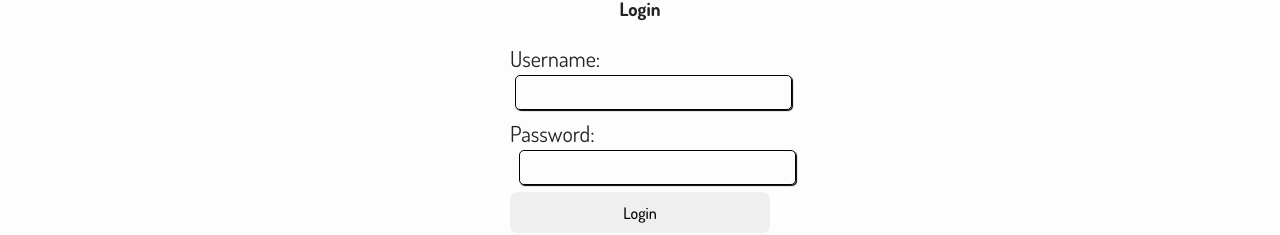
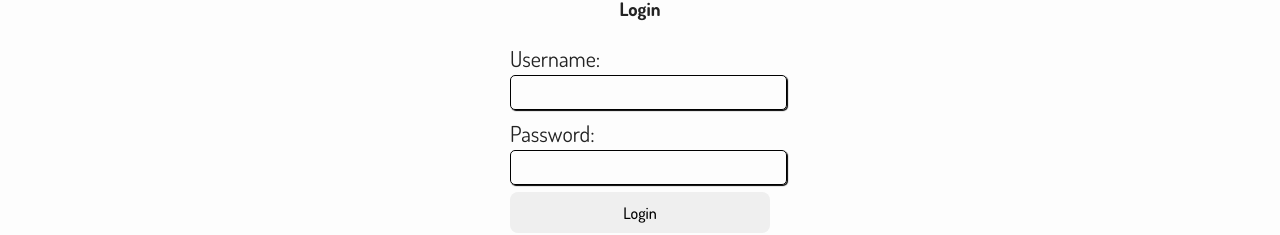
Before and after one commit to RAllen30044/HealthyBaby, a React (Vite) app: page / in a window 1280 px wide. Shown: the part 389-624 px from the top of the page. Built offline with nearby package versions, Linux system fonts and the light colour scheme; no server answers; the HTML template or start-up script is replaced by a standard one; a web font is replaced by a local one.

Commit message:
Imporved landing page error handling UI

```diff
--- a/callApis.ts
+++ b/callApis.ts
@@ -22,7 +22,9 @@ export type authorizationType = {
   authorization: (username: string, password: string) => tokenInfoType;
 };
 
-export const baseUrl = "https://healthybabybackend.fly.dev";
+const deployedUrl = "https://healthybabybackend.fly.dev";
+// const localUrl = "http://localhost:3000";
+export const baseUrl = `${deployedUrl}`;
 export const firstChildUrl = `${baseUrl}/firstChild`;
 export const currentChildUrl = `${baseUrl}/currentChild`;
 export const breastFeedingHistoryUrl = `${baseUrl}/breastFeedingHistory`;
@@ -51,9 +53,6 @@ export const authorization = (
     }),
   })
     .then((res) => {
-      if (!res.ok) {
-        throw new Error("Failed to login");
-      }
       return res.json();
     })
     .then((data) => data)
--- a/src/assets/HealthyBabySite/LandingPage/LandingPage.css
+++ b/src/assets/HealthyBabySite/LandingPage/LandingPage.css
@@ -186,6 +186,9 @@ li.healthyBabyIcon.child-dress {
   border: 1px solid black;
   border-radius: 5px;
 }
-.passwordInput{
-  margin-left: 9px;
+input.passwordInput{
+  margin-left: 0;
 }
+input.usernameInput{
+  margin-left: 0;
+}
--- a/src/assets/HealthyBabySite/LandingPage/LandingPage.tsx
+++ b/src/assets/HealthyBabySite/LandingPage/LandingPage.tsx
@@ -36,6 +36,7 @@ import {
 } from "../../../../callApis";
 import toast from "react-hot-toast";
 
+
 const icons = [
   faPoo,
   faChildDress,
@@ -53,11 +54,9 @@ export const LandingPage = () => {
   const [passwordInput, setPasswordInput] = useState("");
   const [userNameInput, setUserNameInput] = useState("");
   const {
-    // // loggedIn,
-    // // setLog,
+
     setShowAddChildError,
-    // // showAddChildError,
-    // //   setUsername,
+
     setPassword,
   } = UseAuthProviderContext();
   const { setToken, setChildId, setProfileUsername } = UseHistoryIDComponent();
@@ -128,11 +127,11 @@ export const LandingPage = () => {
               // isUserValid(userNameInput, passwordInput);
 
               const authorize = await authorization(
-                userNameInput.toLowerCase(),
+                userNameInput.toLowerCase().trimEnd(),
                 passwordInput
               );
 
-              if (!authorize.token) {
+              if (!authorize.token ) {
                 toast.error("Username and/or Password Not found");
 
                 setUserNameInput("");
@@ -175,7 +174,7 @@ export const LandingPage = () => {
             <div className="username">
               <label htmlFor="user">Username: </label>
               <input
-                className="input"
+                className="input usernameInput"
                 type="text"
                 value={userNameInput}
                 autoComplete="username"
```
